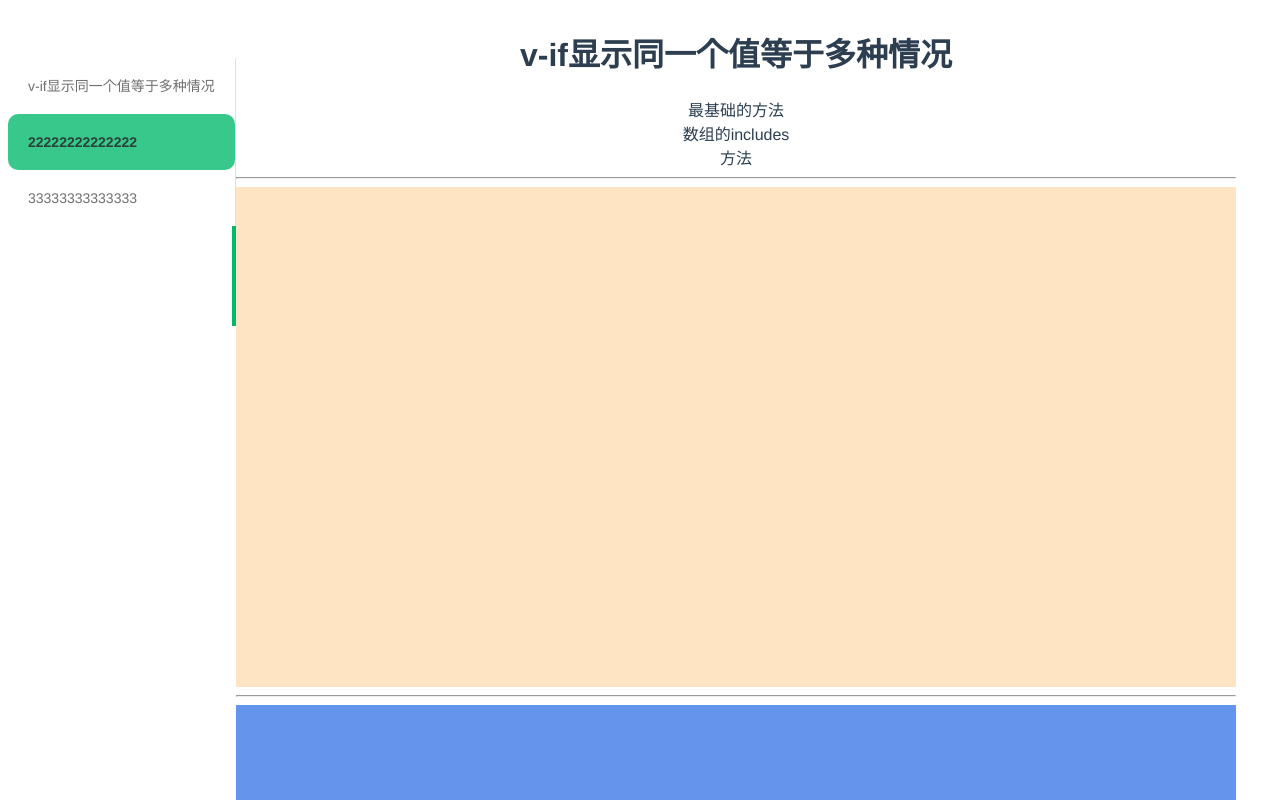
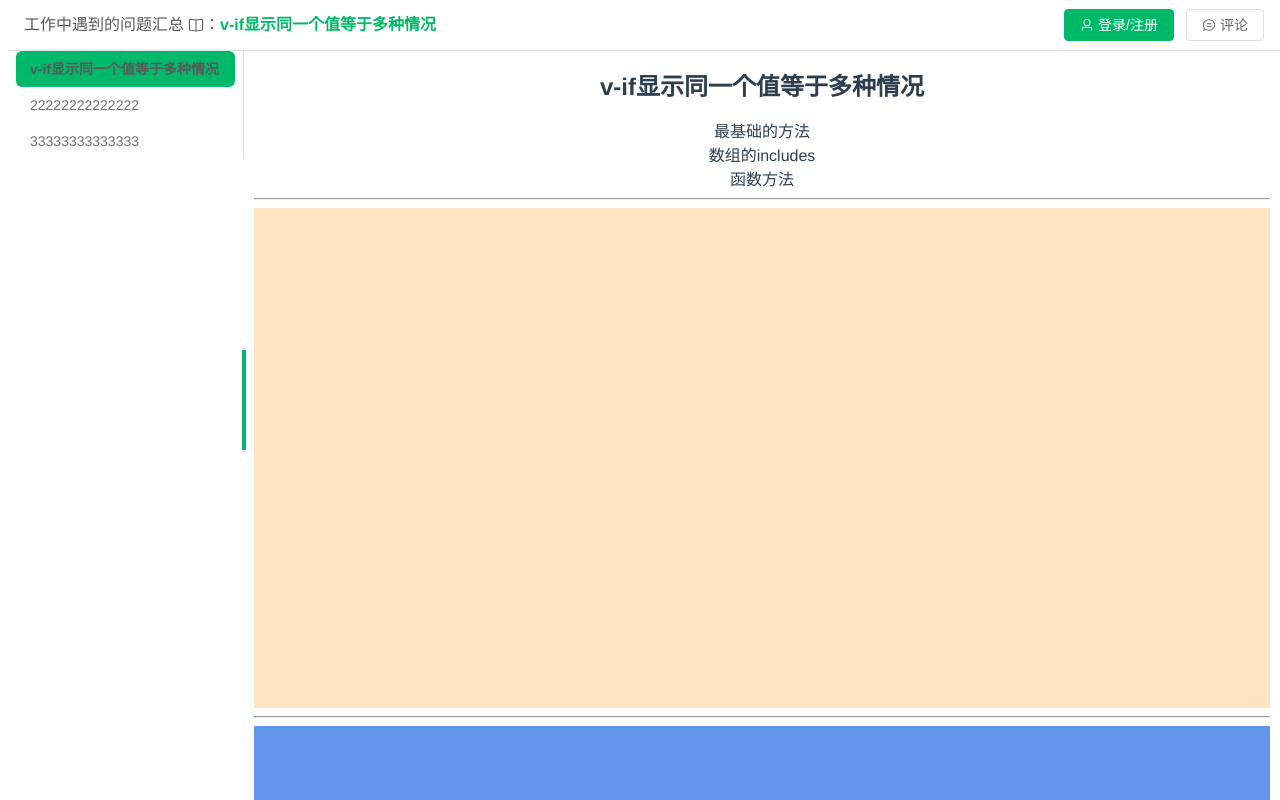
Before and after one commit to 594257368ytt/vue3-ts-less-elementPlus-studyAndDemo, a Vue app in the folder vue3_webpack_ts/: page / in a window 1280 px wide. Shown: the top 800 px of the page. Built offline with nearby package versions, Linux system fonts and the light colour scheme.

Commit message:
feat: 添加header组件，优化样式，添加索引锚点定位功能

```diff
--- a/vue3_webpack_ts/public/index.html
+++ b/vue3_webpack_ts/public/index.html
@@ -5,9 +5,10 @@
     <meta http-equiv="X-UA-Compatible" content="IE=edge">
     <meta name="viewport" content="width=device-width,initial-scale=1.0">
     <link rel="icon" href="<%= BASE_URL %>favicon.ico">
+    <!-- <script src="//unpkg.com/@element-plus/icons-vue"></script> -->
     <title><%= htmlWebpackPlugin.options.title %></title>
   </head>
-  <body>
+  <body style="margin: 0 0 0 8px;">
     <noscript>
       <!-- <strong>We're sorry but <%= htmlWebpackPlugin.options.title %> doesn't work properly without JavaScript enabled. Please enable it to continue.</strong> -->
     </noscript>
--- a/vue3_webpack_ts/src/App.vue
+++ b/vue3_webpack_ts/src/App.vue
@@ -1,11 +1,14 @@
 <template>
   <div>
+    <el-affix :offset="0">
+        <Header :current = "Number(currentNavIndex) - 1"></Header>
+      </el-affix>
     <el-row>
       <el-col :span="5" class="sidebar-container">
         <el-affix :offset="50">
-          <el-menu id="leftmenu" default-active="2" class="el-menu-vertical-demo" @open="handleOpen" >
+          <el-menu id="leftmenu" :default-active="currentNavIndex" class="el-menu-vertical-demo" @open="handleOpen" >
             <template v-for="(item, index) in titleData" :key="'title' + index">
-              <el-menu-item  :index="item.index + ''"   @click="positionFun(item.index)" >
+              <el-menu-item :index="item.index + ''" @click="positionFun(item.index)" >
                 <template #title>
                   <span class="adide-content">{{ item.content }}</span>
                 </template>
@@ -16,6 +19,7 @@
 
         <div id="drap-meuline" />
       </el-col>
+
       <el-col :span="19" class="main-container">
         <Q1 class="section"/>
         <hr/>
@@ -25,10 +29,11 @@
         <hr/>
       </el-col>
     </el-row>
-      <el-backtop :right="100" :bottom="100" />
+    <el-backtop :right="70" :bottom="100" />
   </div>
 </template>
 <script lang="ts">
+import Header from './components/header.vue'
 import Q1 from './components/question1.vue'
 import Q2 from './components/question2.vue'
 import Q3 from './components/question3.vue'
@@ -38,6 +43,7 @@ import  title  from './data/title'
 export default {
   name: 'App',
   components: {
+    Header,
     Q1,
     Q2,
     Q3,
@@ -55,9 +61,10 @@ export default {
     const data = reactive({
       titleData: [] as any,
       scroll: 0,
+      currentNavIndex: '1',
     })
     const handleOpen = (key: string, keyPath: string[]) => {
-      console.log(key, keyPath)
+      // console.log(key, keyPath)
     }
     const methods = {
       // 获取目录数据
@@ -66,7 +73,7 @@ export default {
         data.titleData = title.title
       },
       positionFun:(index: string)=>{
-        console.log('index :>> ', index);
+        // console.log('index :>> ', index);
         let jump:any = document.getElementsByClassName('section');
         // 获取需要滚动的距离
         let total = jump[Number(index) - 1].offsetTop;
@@ -87,23 +94,25 @@ export default {
       dataScroll: function () {
         data.scroll = document.documentElement.scrollTop || document.body.scrollTop;
       },
-      // loadSroll: function () {
-      //   // var self = this;
-      //   // var $navs = $(".nav1");
-      //   var sections:any = document.getElementsByClassName('section');
-      //   for (var i = sections.length - 1; i >= 0; i--) {
-      //     if (data.scroll >= sections[i].offsetTop - 100) {
-      //       $navs.eq(i).addClass("current").siblings().removeClass("current")
-      //       break;
-      //     }
-      //   }
-      // }
+      // 当页面滚动，导航栏激活相应标题
+      loadSroll: function () {
+        var sections:any = document.getElementsByClassName('section');
+        // 遍历右侧所有内容的dom数组
+        for (var i = sections.length - 1; i >= 0; i--) {
+          // console.log('object :>> ', data.scroll, sections[i].offsetTop);
+          // 如果滚动距离到了相应内容的区域
+          if (data.scroll >= sections[i].offsetTop - 50) {
+            data.currentNavIndex = i + 1 + '';
+            break;
+          }
+        }
+      }
     }
     onMounted(()=>{
       // 显示左侧栏数据
       methods.getTitleData()
       // 监听浏览器的滚动事件，滚动后调用方法，获取滚动距离
-      // window.addEventListener('scroll', methods.dataScroll);
+      window.addEventListener('scroll', methods.dataScroll);
       // 左侧栏拖拽
       // 获取dom，对左菜单进行拖拽
       var drapLine = <HTMLElement>document.getElementById("drap-meuline");
@@ -114,26 +123,34 @@ export default {
       // 获取左侧菜单Dom父元素，为了动态设置宽度
       var sidebarWidth = <HTMLElement>document.getElementsByClassName("sidebar-container")[0];
 
+      // // 监听页面滚动事件
       drapLine.onmousedown = function (e) {
         // 设置最大/最小宽度
-        var max_width = 600;
-        var min_width = 150;
-        let mouse_x = 0; // 记录鼠标相对left盒子x轴位置
+        var max_width = 480;
+        var min_width = 236;
+        let mouse_x = 0;  // 记录鼠标相对left盒子x轴位置
         e.preventDefault(); // 阻止默认事件
         const _e = e || window.event;
         mouse_x = _e.clientX - menuleft.offsetWidth;
         document.onmousemove = function (e_) {
-          console.log(min_width, max_width);
+          // console.log(min_width, max_width);
           const _e_ = e_ || window.event;
           let left_width = _e_.clientX - mouse_x;
+
           left_width = left_width < min_width ? min_width : left_width;
           left_width = left_width > max_width ? max_width : left_width;
           sidebarWidth.style.width = left_width + "px";
           sidebarWidth.style.width = left_width + "px";
-          // mainContainer.style.marginLeft = left_width + "px";
           sidebarWidth.style.flex = '0 0 '+ left_width + "px";
-          sidebarWidth.style.maxWidth = '600px'
-          console.log('object :>> ',left_width);
+          sidebarWidth.style.maxWidth = '480px'
+
+          menuleft.style.width = left_width + "px";
+          menuleft.style.width = left_width + "px";
+          menuleft.style.flex = '0 0 '+ left_width + "px";
+          menuleft.style.maxWidth = '480px'
+
+          drapLine.style.left = left_width + "px";
+          // console.log('object :>> ',left_width);
         };
         document.onmouseup = function (e) {
           document.onmousemove = null;
@@ -142,7 +159,7 @@ export default {
       };
     })
     watch(() => data.scroll, () => {
-      // methods.loadSroll()
+      methods.loadSroll()
     })
     return{
       ...methods,
@@ -161,7 +178,9 @@ export default {
   -moz-osx-font-smoothing: grayscale;
   text-align: center;
   color: #2c3e50;
-  // margin-top: 50px;
+  h1{
+    font-size: 24px;
+  }
   .adide-content{
       overflow: hidden;
       white-space: nowrap;
@@ -177,36 +196,54 @@ export default {
     width: 4px;
     height: 100px;
     cursor: e-resize; //设置鼠标悬浮上去显示可拖拽样式
-    float: right;
-    top: 50vh;
+    position: fixed;
+    top: calc(50% - 50px);
+    left: 242px;
   }
   #leftmenu{
-    max-width: 600px;
+    max-width: 480px;
   }
   .el-col-19{
-    flex:1
+    flex:1;
+    max-width: 100%;
+    padding: 0px 10px;
   }
   .el-col-5{
-    flex:0 0 150px;
-    max-width: 600px;
+    flex:0 0 236px;
+    max-width: 480px;
   }
   .el-menu-item{
-    border-radius: 10px;
+    height: 36px;
+    line-height: 36px;
+    padding: 0 8px 0 8px;
+    color:#585A5a;
+    .adide-content{
+      border-radius: 6px;
+      height: 36px;
+      line-height: 36px;
+      padding-left: 14px;
+      width: 100%;
+      text-align: left;
+    }
   }
   .el-menu-item.is-active{
-    background: #00b96cc7;
     .adide-content{
+      background: #00b96b;
       color: #262626d2;
-      font-weight: 800;
+      font-weight: 700;
       margin-left: 0;
-      text-align: left;
+      color:#585A5a;
     }
   }
   .adide-content{
     color: #262626a9;
   }
-  .el-affix{
-    margin-top: 50px;
+  // .main-container{
+  //   position: sticky;
+  //   top: 50px;
+  // }
+  .el-backtop{
+    --el-backtop-text-color: #00b96b;
   }
 }
 </style>
--- /dev/null
+++ b/vue3_webpack_ts/src/components/header.vue
@@ -0,0 +1,97 @@
+<template>
+  <div class="header">
+    <div class="header-title">
+      工作中遇到的问题汇总
+      <el-icon><Reading /></el-icon>：
+      <span class="current-title">{{ currentTitle }}</span>
+    </div>
+    <div class="header-btns">
+      <el-button type="primary"><el-icon><User /></el-icon>登录/注册</el-button>
+      <el-button><el-icon><ChatLineRound /></el-icon> 评论</el-button>
+    </div>
+  </div>
+</template>
+
+<script lang="ts">
+import { ElButton , ElIcon} from 'element-plus'
+import { reactive, watch, toRefs, onMounted, ref, watchEffect } from 'vue'
+// import Icons from 'unplugin-icons/vite'
+import  title  from '../data/title'
+export default {
+  name: 'header',
+  props: {
+    current: Number
+  },
+  components: {
+    ElButton,
+    ElIcon
+  },
+  setup(props) {
+    const data = reactive({
+      a: 1,
+      currentTitle: ''
+    })
+    console.log('props :>> ', props.current, title);
+    if(props.current != undefined && props.current > -1){
+      // data.currentIndex = props.current
+      data.currentTitle = title.title[props.current].content
+    }
+
+    const methods = {
+      matchState:(state: any, reg: any)=>{
+          return !!String(state).match(reg)
+      }
+    }
+    let msg = ref(0)
+    watchEffect((msg) => (newVal: any, oldVal: any) => {
+      console.log('val :>> ', oldVal, newVal,msg);
+    })
+    onMounted(()=>{
+
+    })
+    return {
+        ...toRefs(data),
+        ...methods,
+        msg
+    }
+  }
+}
+</script>
+
+<style scoped lang="less">
+.header {
+  height: 50px;
+  // width: 100%;
+  display: flex;
+  justify-content: space-between;
+  align-items: center;
+  padding: 0 16px;
+  min-width: 700px;
+  background: #ffffff;
+  border-bottom: 1px solid #dcdfe6;
+  z-index: 99;
+  .header-title{
+    height: 50px;
+    line-height: 50px;
+    color:#585A5a;
+    display: flex;
+    align-items: center;
+    .el-icon{
+      margin-left: 4px;
+    }
+    .current-title{
+      color:#00b968;
+      font-weight: 600;
+    }
+  }
+  .header-btns{
+    .el-icon{
+      margin-right: 4px;
+    }
+  }
+  .el-button--primary{
+    background: #00b968;
+    border-color: #00b968;
+  }
+}
+</style>
--- a/vue3_webpack_ts/src/components/question1.vue
+++ b/vue3_webpack_ts/src/components/question1.vue
@@ -5,12 +5,12 @@
     <br>
     <span v-if="[1,2,3].includes(a)">数组的includes</span>
     <br>
-    <span v-if="matchState(a,/[0,1,2]/)">方法</span>
+    <span v-if="matchState(a,/[0,1,2]/)">函数方法</span>
   </div>
 </template>
 
 <script lang="ts">
-import { reactive,  watch,  toRefs,  onMounted, ref,watchEffect } from 'vue'
+import { reactive,  watch,  toRefs,  onMounted, ref, watchEffect } from 'vue'
 export default {
   name: 'Question1',
   props: {
--- a/vue3_webpack_ts/src/main.js
+++ b/vue3_webpack_ts/src/main.js
@@ -2,8 +2,11 @@ import { createApp } from 'vue'
 import ElementPlus from 'element-plus'
 import 'element-plus/dist/index.css'
 import App from './App.vue'
+import * as ElementPlusIconsVue from '@element-plus/icons-vue'
 
 const app = createApp(App)
-
+for (const [key, component] of Object.entries(ElementPlusIconsVue)) {
+    app.component(key, component)
+}
 app.use(ElementPlus)
 app.mount('#app')
```
Also changed, not shown: vue3_webpack_ts/src/main.ts (+12 -1 lines).
